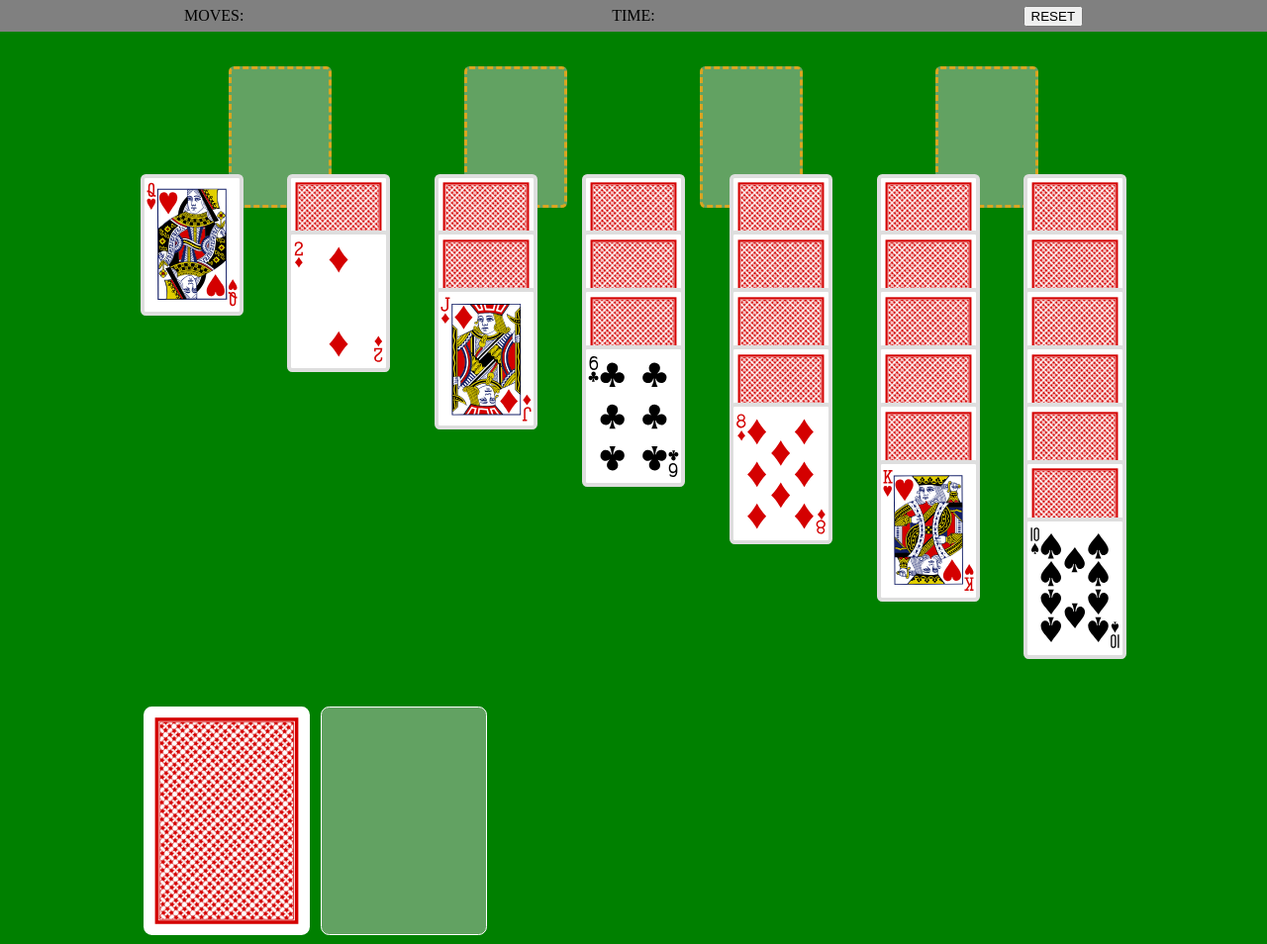
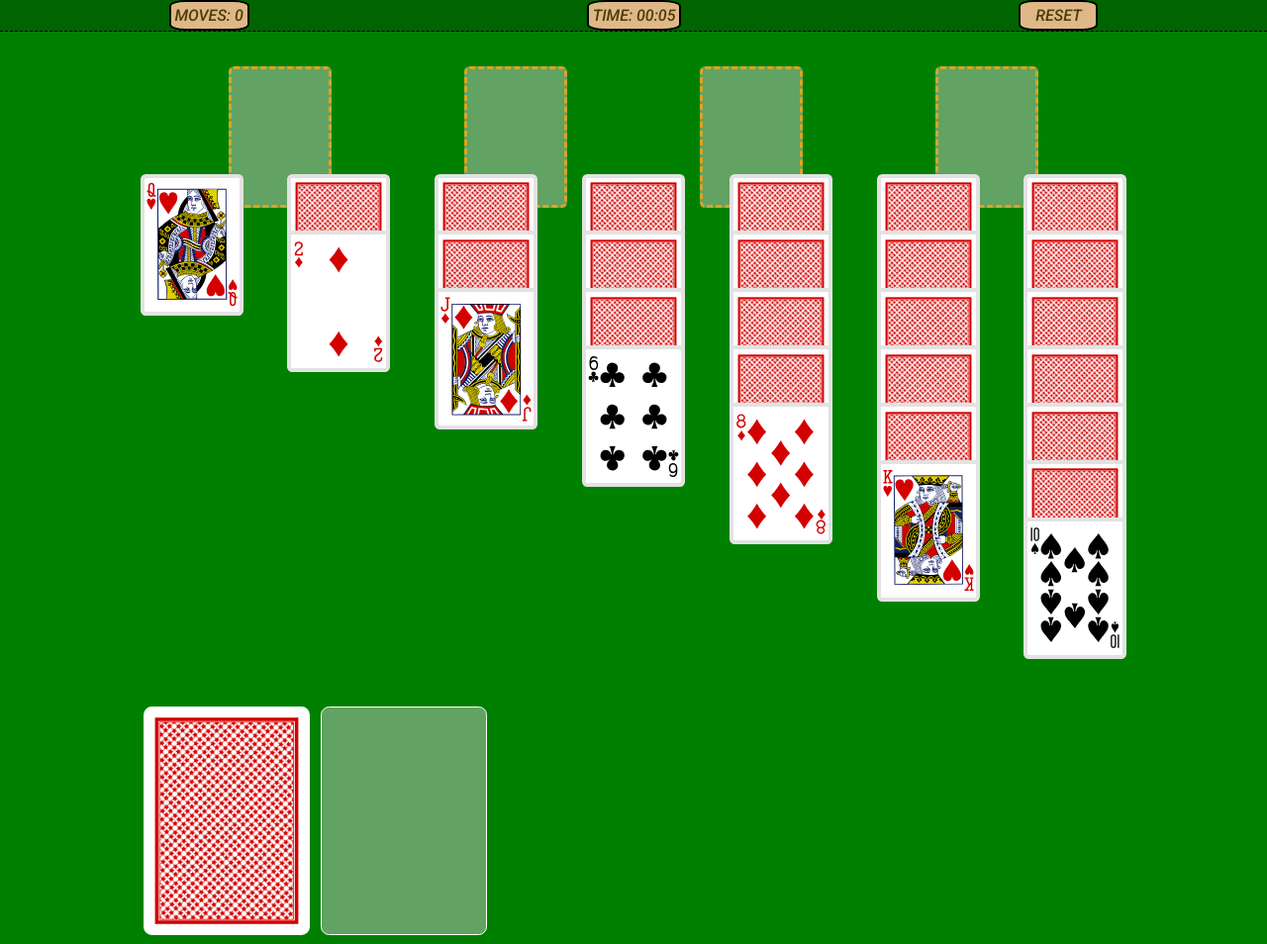
Before and after one commit to carldamey/solitaire, a plain HTML site: page index.html in a window 1280 px wide. Shown: the whole page at 99% size. Drawn offline with Linux system fonts and the light colour scheme.

Commit message:
implements timer and move counter features

```diff
--- a/css/style.css
+++ b/css/style.css
@@ -1,9 +1,12 @@
 * {
     box-sizing: border-box;
+    font-family: 'Open Sans', sans-serif;
+    font-family: 'Roboto', sans-serif;
+    color: rgb(77, 58, 9);
 }
 
 body {
-    background-color: green;
+    background-color: rgb(0, 128, 0);
     margin: 0;
     padding: 0;
 }
@@ -20,9 +23,9 @@ body {
     justify-content: space-around;
     align-items: center;
     height: 4vmin;
-    background-color: gray;
+    background-color: rgb(0, 100, 0);
+    border-bottom: .2vmin dashed rgb(0, 0, 0);
     padding: 0;
-    border: 0;
     margin: 0;
 }
 
@@ -60,20 +63,20 @@ body {
 }
 
 .column > .card:not(.outline) {
-    border: .5vmin solid #dedede;
+    border: .5vmin solid rgb(226, 226, 226);
 }
 
 .card.xx {
-    border: .5vmin solid white;
+    border: .5vmin solid rgb(255, 255, 255);
 }
 
 .ace-pile > .card:not(.outline) {
-    border: .5vmin solid #dedede;
+    border: .5vmin solid rgb(226, 226, 226)
 }
 
 .card:hover:not(.xx) {
     border: .5vmin double gold;
-    background-color: lightgray;
+    background-color: rgb(226, 226, 226)
 }
 
 #stock-pile:hover {
@@ -84,3 +87,31 @@ body {
 #waste-pile {
     border: .1vmin solid white
 }
+
+#reset-button {
+    background-color: burlywood;
+    font-size: medium;
+    padding: .5vmin;
+    width: 10vmin;
+    border-radius: 20%;
+    border: .25vmin solid black;
+}
+
+#reset-button:hover {
+    background-color: rgb(77, 58, 9);
+    color: burlywood;
+}
+
+#moves {
+    background-color: burlywood;
+    padding: .5vmin;
+    border-radius: 20%;
+    border: .25vmin solid black;
+}
+
+#timer {
+    background-color: burlywood;
+    padding: .5vmin;
+    border-radius: 20%;
+    border: .25vmin solid black;
+}
--- a/index.html
+++ b/index.html
@@ -6,12 +6,15 @@
   <link rel="stylesheet" href="./css/card-starter-master/dist/css/cardstarter.css">
   <link rel="stylesheet" href="./css/style.css">
   <script defer src="./js/script.js"></script>
+  <link rel="preconnect" href="https://fonts.googleapis.com">
+  <link rel="preconnect" href="https://fonts.gstatic.com" crossorigin>
+  <link href="https://fonts.googleapis.com/css2?family=Open+Sans:wght@300&family=Roboto:ital,wght@1,500&display=swap" rel="stylesheet">
 </head>
 
 <body>
   <div id="menu-bar">
-    <span id="moves">MOVES:</span>
-    <span id="timer">TIME:</span>
+    <span id="moves">MOVES: 0</span>
+    <span id="timer">TIME: 00:00</span>
     <button id="reset-button">RESET</button>
   </div>
   <div id="game">
--- a/js/script.js
+++ b/js/script.js
@@ -3,7 +3,7 @@
   const RANKS = [1, 2, 3, 4, 5, 6, 7, 8, 9, 10, 11, 12, 13]
 
 	/*----- state variables -----*/
-  let deck, tableau, stockPile, wastePile, acePiles, selectedLocation, selectedCard, targetCard, winState
+  let deck, tableau, stockPile, wastePile, acePiles, selectedLocation, selectedCard, targetCard, winState, moveCounter, timerMin, timerSec, timerInterval
 
 	/*----- cached elements  -----*/
   const cardsDiv = document.getElementById("cards")
@@ -14,6 +14,8 @@
   const stockPileDiv = document.getElementById("stock-pile")
   const wastePileDiv = document.getElementById("waste-pile")
   const resetButton = document.getElementById("reset-button")
+  const timerEl = document.getElementById("timer")
+  const counterEl = document.getElementById("moves")
 
 	/*----- event listeners -----*/
 gameDiv.addEventListener("click", event => selectCard(event))
@@ -24,7 +26,7 @@ resetButton.addEventListener("click", init)
 init()
 
 function init() {
-  winstate = false
+  winstate = false; moveCounter = 0; timerMin = 0; timerSec = 0
   deck = []; tableau = [[], [], [], [], [], [], []]; stockPile = []; wastePile = []; acePiles = [[], [], [], [],]
   // Fill the deck array with card objects
   for (let suit in SUITS) {
@@ -49,6 +51,9 @@ function init() {
   }
   revealCards()
   render()
+
+  if (timerInterval) clearInterval(timerInterval)
+  timerInterval = setInterval(incrementTimer, 1000)
 }
 
 function revealCards() {
@@ -77,6 +82,7 @@ function draw() {
     stockPile = [...wastePile].reverse()
     wastePile = []
   }
+  moveCounter++
   render()
 }
 
@@ -128,6 +134,7 @@ function move(selectedCard, targetCard) {
         wastePile.shift()
     }
   }
+  moveCounter++
   revealCards()
   render()
   checkWin()
@@ -217,10 +224,22 @@ function render() {
   wastePileDiv.className = "card xlarge"
   if (wastePile.length === 0) wastePileDiv.classList.add("outline")
   else if (wastePile.length > 0) wastePileDiv.classList.add(`${wastePile[0].suit}${wastePile[0].rank}`)
+
+  // Render Move Counter
+  counterEl.innerText = `MOVES: ${moveCounter}`
 }
 
 function checkWin() {
   if (acePiles.every(acePile => acePile.length === 13)) winState = true
+}
+
+function incrementTimer() {
+  timerSec++
+  if (timerSec === 60) {
+    timerSec = 0
+    timerMin++
+  }
+  timerEl.innerText = `TIME: ${String(timerMin).padStart(2, 0)}:${String(timerSec).padStart(2, 0)}`
 }
 
 
@@ -254,114 +273,3 @@ function checkWin() {
 // TODO add score, the amount of moves multiplied by something like 30 minutes minus the games time, capping out at 0, input high scores with mongoDB later on
 // TODO make hover only gray and select glow yellow
 // TODO make selections flash red if invalid
-
-/*
-
-If a card is clicked, it is highlighted and stored in a selectedCard variable
-If it is clicked again, the highlight is removed and the card is deselected
-
-When a second card is clicked, it is checked for legality
-
-LEGAL MOVES:
-  • A non-ace card from the tableau to another tableau column, of which the top card is an opposite suit +1
-  • A king from the tableau or wastepile to an empty tableau column
-  • A card from the bottom of a column to its respective ace pile -1
-  • A non-ace card at the top of an ace pile to a tableau column, of which the top card is an opposite suit +1
-  • A non-ace top card of the waste pile
-  • An ace from the top of the waste pile to its respective empty ace pile
-  • An ace from the tableau to its respective empty ace pile
-
-
-
-At the end of every move function, increment the move counter by 1 and check for a winner,
-if all ace piles have 13 as the top card, the player wins and is prompted to play again.
-
-When rendering:
-  If a card is "?", then represent it with a face down card
-
-
-Icebox features:
-•Double click to move card to ace pile if legal
-•Sound
-•Option to view entire wastepile
-•Move counter
-•Timer
-•Rule Modifications
-•Windows 98/xp style visuals
-*/
-
-
-
-
-
-
-
-
-//     /*----- constants -----*/
-// const suits = ['s', 'c', 'd', 'h'];
-// const ranks = ['02', '03', '04', '05', '06', '07', '08', '09', '10', 'J', 'Q', 'K', 'A'];
-
-// // Build an 'original' deck of 'card' objects used to create shuffled decks
-// const originalDeck = buildOriginalDeck();
-// renderDeckInContainer(originalDeck, document.getElementById('original-deck-container'));
-
-// /*----- app's state (variables) -----*/
-// let shuffledDeck;
-
-// /*----- cached element references -----*/
-// const shuffledContainer = document.getElementById('shuffled-deck-container');
-
-// /*----- event listeners -----*/
-// document.querySelector('button').addEventListener('click', renderNewShuffledDeck);
-
-// /*----- functions -----*/
-// function getNewShuffledDeck() {
-//   // Create a copy of the originalDeck (leave originalDeck untouched!)
-//   const tempDeck = [...originalDeck];
-//   const newShuffledDeck = [];
-//   while (tempDeck.length) {
-//     // Get a random index for a card still in the tempDeck
-//     const rndIdx = Math.floor(Math.random() * tempDeck.length);
-//     // Note the [0] after splice - this is because splice always returns an array and we just want the card object in that array
-//     newShuffledDeck.push(tempDeck.splice(rndIdx, 1)[0]);
-//   }
-//   return newShuffledDeck;
-// }
-
-// function renderNewShuffledDeck() {
-//   // Create a copy of the originalDeck (leave originalDeck untouched!)
-//   shuffledDeck = getNewShuffledDeck();
-//   renderDeckInContainer(shuffledDeck, shuffledContainer);
-// }
-
-// function renderDeckInContainer(deck, container) {
-//   container.innerHTML = '';
-//   // Let's build the cards as a string of HTML
-//   let cardsHtml = '';
-//   deck.forEach(function(card) {
-//     cardsHtml += `<div class="card ${card.face}"></div>`;
-//   });
-//   // Or, use reduce to 'reduce' the array into a single thing - in this case a string of HTML markup
-//   // const cardsHtml = deck.reduce(function(html, card) {
-//   //   return html + `<div class="card ${card.face}"></div>`;
-//   // }, '');
-//   container.innerHTML = cardsHtml;
-// }
-
-// function buildOriginalDeck() {
-//   const deck = [];
-//   // Use nested forEach to generate card objects
-//   suits.forEach(function(suit) {
-//     ranks.forEach(function(rank) {
-//       deck.push({
-//         // The 'face' property maps to the library's CSS classes for cards
-//         face: `${suit}${rank}`,
-//         // Setting the 'value' property for game of blackjack, not war
-//         value: Number(rank) || (rank === 'A' ? 11 : 10)
-//       });
-//     });
-//   });
-//   return deck;
-// }
-
-// renderNewShuffledDeck();
```
